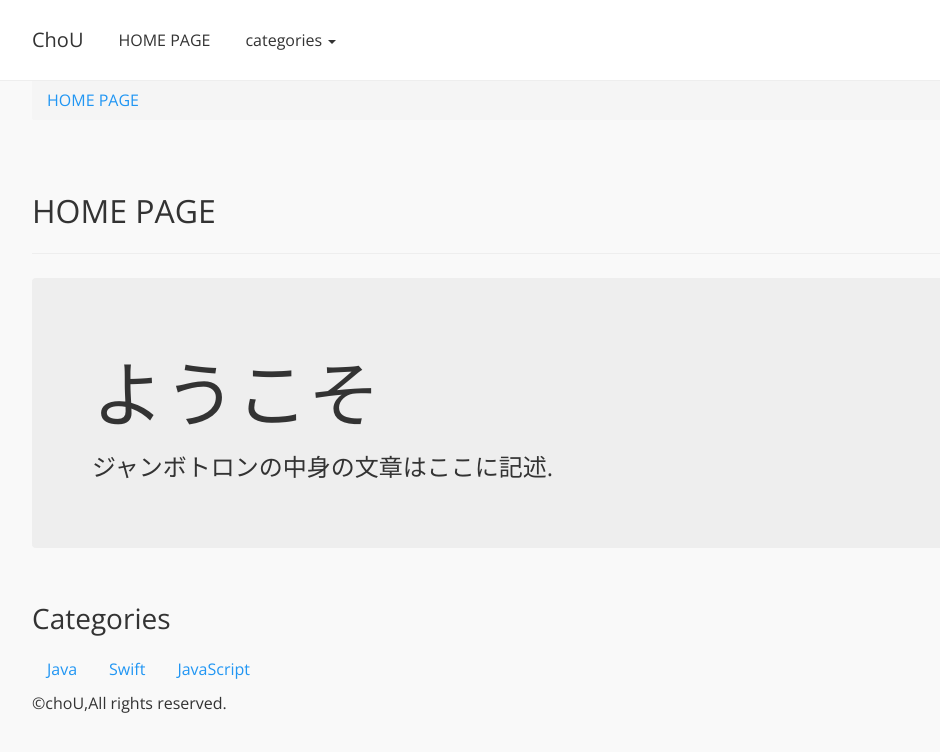
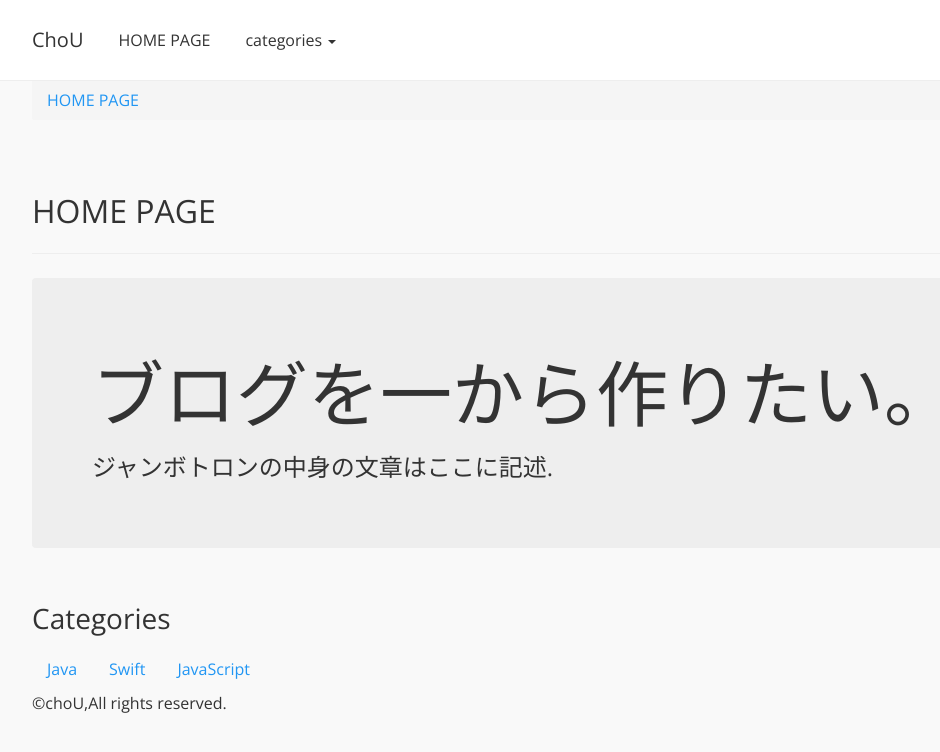
Before and after one commit to choU9797/TestRepository, a plain HTML site: page index.html in a window 1280 px wide. Shown: the whole page, without its empty margins (38-978 px from the left). Drawn offline with nearby package versions, Linux system fonts and the light colour scheme.

Commit message:
てすつ

```diff
--- a/index.html
+++ b/index.html
@@ -89,7 +89,7 @@
 					</div>
 					<div class="bs-component">
 						<div class="jumbotron">
-							<h1>ようこそ</h1>
+							<h1>ブログを一から作りたい。</h1>
 							<p>ジャンボトロンの中身の文章はここに記述.</p>
 						</div>
 					</div>
```
